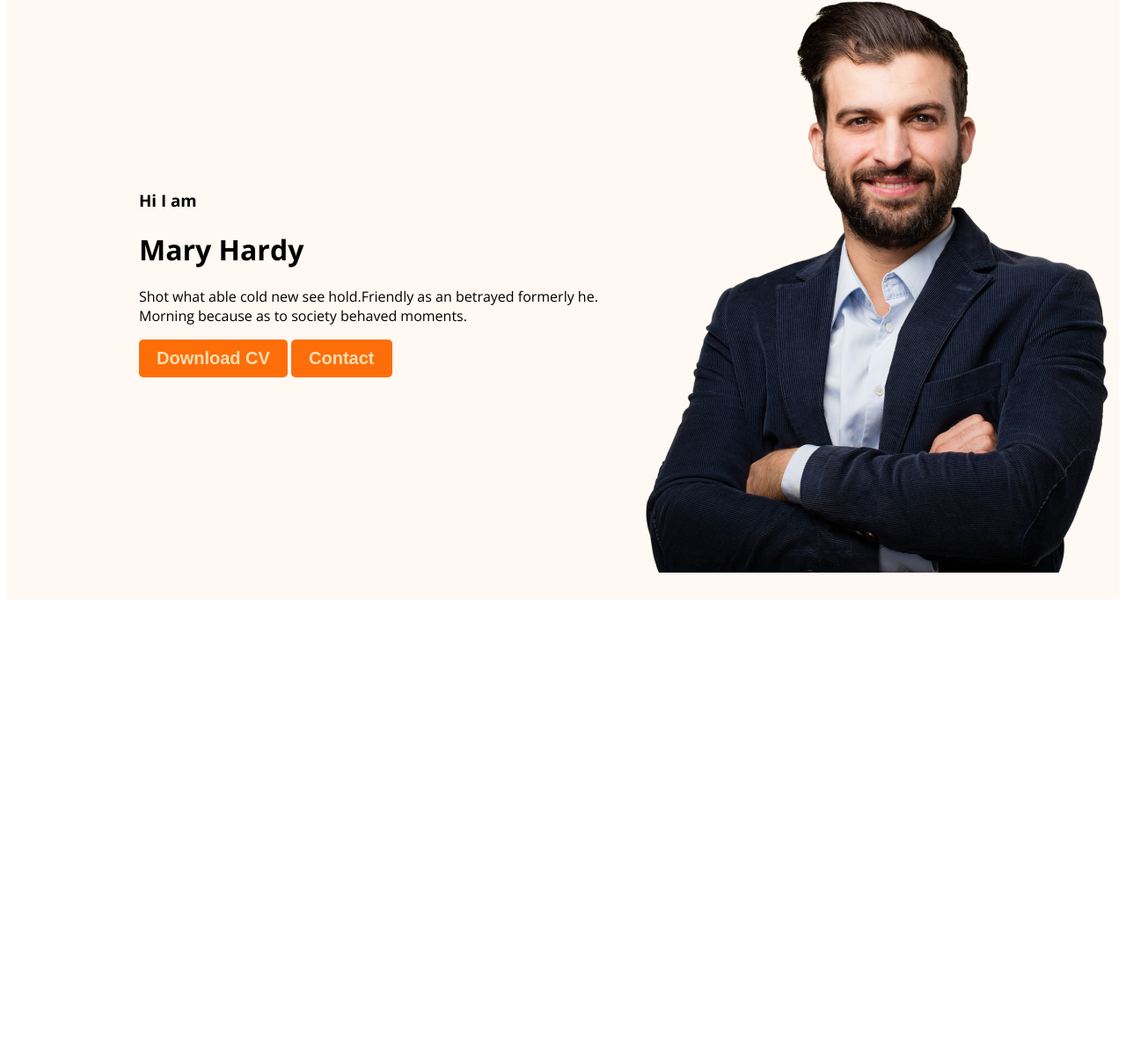
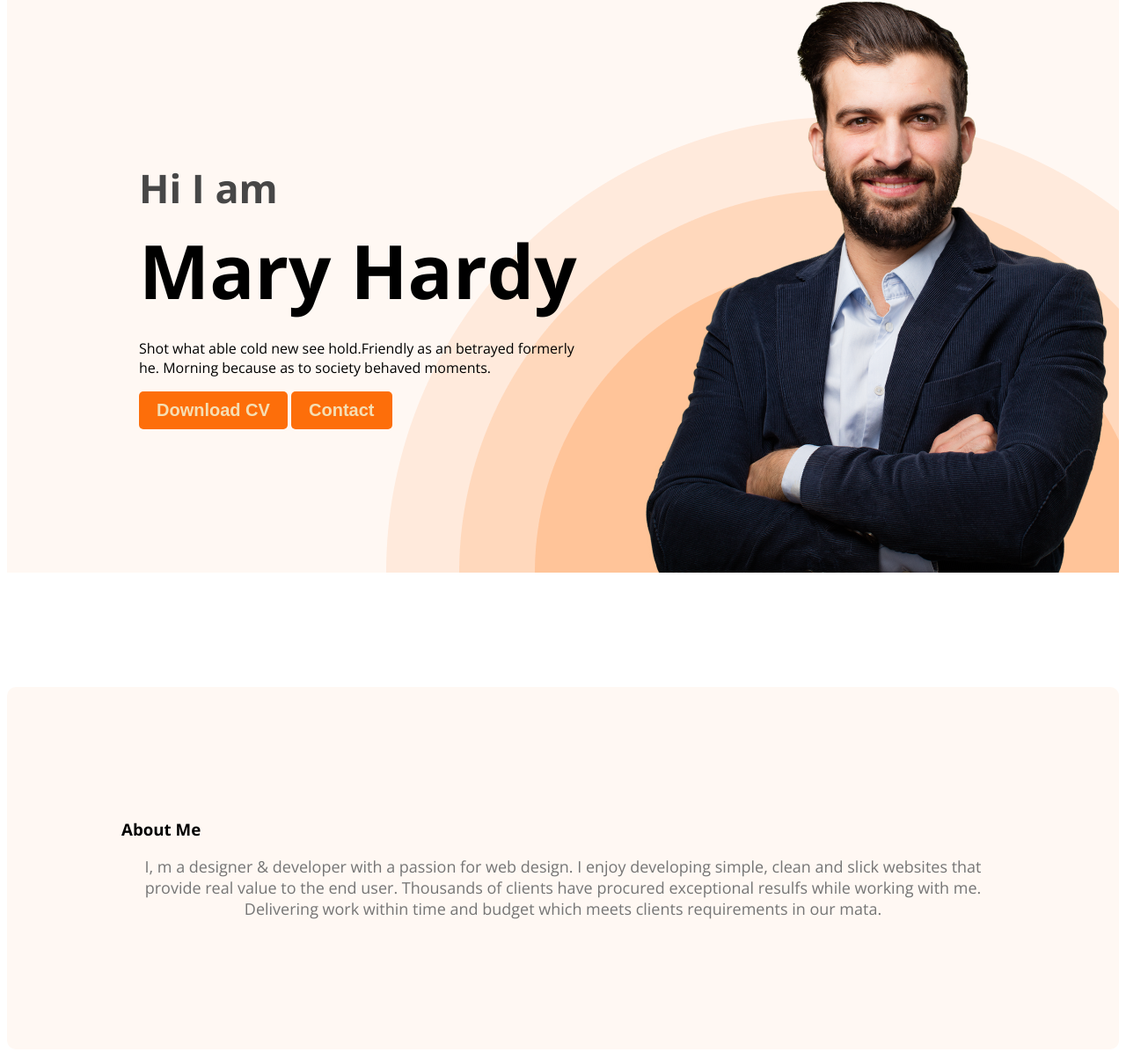
Before and after one commit to shoponroy/webdeveloper-portfolio, a plain HTML site: page index.html in a window 1280 px wide. Shown: the part 214-1410 px from the top of the page at 88% size. Before the commit the page ends 903 px from the top, so only its background shows below. Drawn offline with nearby package versions, Linux system fonts and the light colour scheme.

Commit message:
about section created

```diff
--- a/index.html
+++ b/index.html
@@ -24,7 +24,7 @@
         <div class="banner-content">
             <h3 class="banner-greeting">Hi I am</h3>
             <h1 class="banner-title">Mary Hardy</h1>
-            <p>Shot what able cold new see hold.Friendly as an betrayed formerly he. Morning because as to society behaved moments.</p>
+            <p class="banner-description">Shot what able cold new see hold.Friendly as an betrayed formerly he. Morning because as to society behaved moments.</p>
             <button class="button-primary">Download CV</button>
             <button class="button-primary">Contact</button>
         </div>
@@ -32,7 +32,12 @@
        </div>
    </header>
    <main>
-
+       <section class="about">
+        <h3 class="section title">About Me</h3>
+        <p class="section-description">
+            I, m a designer & developer with a passion for web design. I enjoy developing simple, clean and slick websites that provide real value to the end user. Thousands of clients have procured exceptional resulfs while working with me. Delivering work within time and budget which meets clients requirements in our mata.
+        </p>
+       </section>
    </main>
    <footer>
 
--- a/styles/portfolio.css
+++ b/styles/portfolio.css
@@ -1,13 +1,14 @@
 /* common shared styles */
-body{
-    font-family:'Lato',sans-serif ;
+body {
+    font-family: 'Lato', sans-serif;
     font-family: 'Open Sans', sans-serif;
 }
-.text-primary{
-    color:#FD6E0A ;
+
+.text-primary {
+    color: #FD6E0A;
 }
 
-.button-primary{
+.button-primary {
     border-radius: 5px;
     background: #FD6E0A;
     border: 0;
@@ -16,6 +17,20 @@ body{
     font-weight: 700;
     padding: 10px 20px;
 }
+
+.section title {
+    color: #181818;
+    text-align: center;
+    font-size: 35px;
+    font-weight: 700;
+}
+
+.section-description {
+    color: #757575;
+    text-align: center;
+    font-size: 18px;
+}
+
 /* nav related styles */
 nav {
     display: flex;
@@ -24,33 +39,72 @@ nav {
     margin: 0px 200px;
 }
 
-.nav-title{
+.nav-title {
     color: #181818;
     font-size: 45px;
     font-weight: 800;
 }
-nav > ul{
+
+nav>ul {
     display: flex;
     align-items: center;
 }
-nav li{
-   list-style: none;
-   margin-right: 50px;
+
+nav li {
+    list-style: none;
+    margin-right: 50px;
 
 }
-nav a{
+
+nav a {
     text-decoration: none;
-    color: #181818;;
+    color: #181818;
+    ;
 }
+
 /* header related styles */
-.header{
+.header {
     background-color: #FFF8F3;
+    background-image: url('../images/header_bg.png');
+    background-repeat: no-repeat;
+    background-position: bottom right;
 }
-.banner{
-    padding: 30px 3px 30px 150px;
+
+.banner {
+    padding: 30px 3px 0px 150px;
     display: flex;
     align-items: center;
+    justify-content: space-between;
 }
-.banner profile- pik{
+
+.banner-content {
+    max-width: 500px;
+}
+
+.banner profile- pik {
     width: 500px;
 }
+
+.banner-greeting {
+    font-size: 45px;
+    color: #474747;
+    margin-bottom: 0;
+}
+
+.banner-title {
+    font-size: 85px;
+    font-weight: 700;
+    margin-top: 5px;
+    margin-bottom: 20px;
+}
+
+/* main section styles */
+
+
+/* about section styles */
+.about {
+    padding: 130px;
+    border-radius: 10px;
+    background: #FFF8F3;
+    margin: 130px 0;
+}
```
